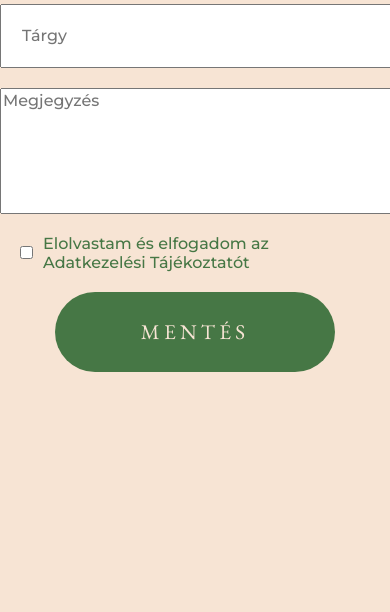
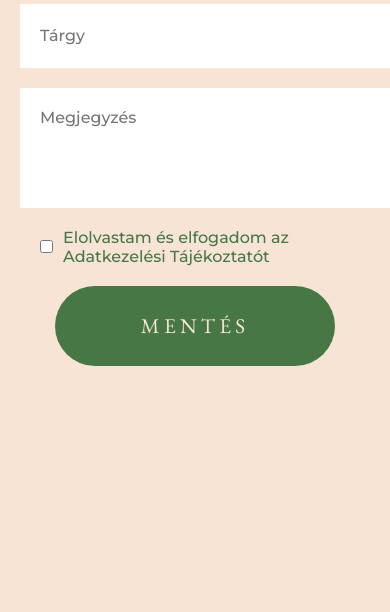
Before and after one commit to molly-11/uibuild-form-light, a plain HTML site: page index.html in a window 390 px wide. Shown: the part 232-844 px from the top of the page. Drawn offline with nearby package versions, Linux system fonts and the light colour scheme.

Commit message:
remove border add margins

```diff
--- a/style.css
+++ b/style.css
@@ -6,6 +6,9 @@ font-family: 'Montserrat', sans-serif;*/
 
 body{
   background-color: #f7e4d4;
+  margin-left: 20px;
+  margin-right: 20px;
+
 }
 h1{
   text-align: center;
@@ -23,15 +26,16 @@ h1{
     font-size: 36px;
   }
   body :nth-child(2){
+
+    max-width: 100%;
+    margin:20px;
     box-sizing: border-box;
-    width: 100%;
-    margin-left: 20px;
-    margin-right: 20px;
     padding: 20px;
 
   }
   body :nth-child(3){
-    margin-left: 20px;
+    margin: 20px;
+
   }
   body :nth-child(4){
     margin-left: 20px;
@@ -52,6 +56,8 @@ body :nth-child(2){
   height: 64px;
   color: #467745;
   box-sizing: border-box;
+  padding: 20px;
+  border: none;
 }
 
 body :nth-child(3){
@@ -64,6 +70,9 @@ body :nth-child(3){
   max-width: 480px;
   height: 120px;
   color: #467745;
+  border:none;
+  box-sizing: border-box;
+  padding: 20px;
 }
 
 
```
